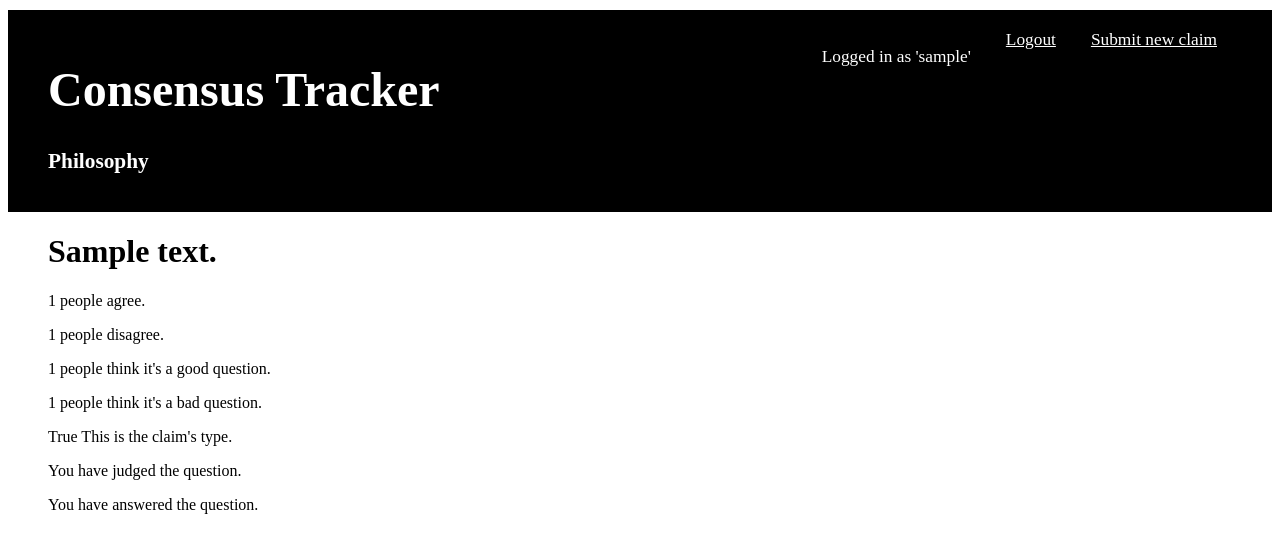
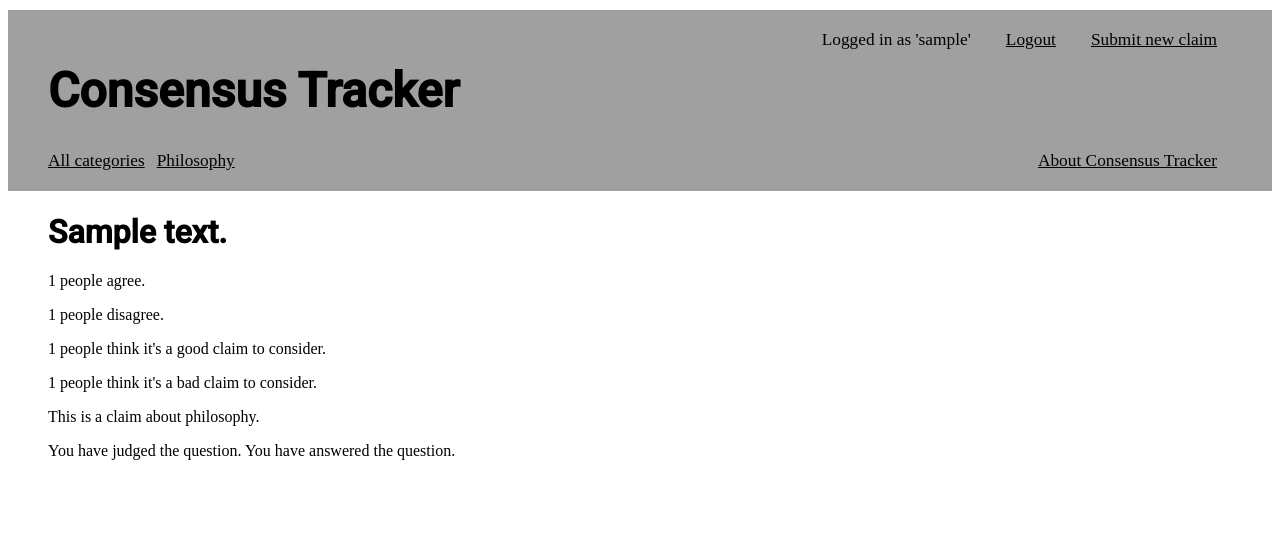
Before and after one commit to sgoedecke/consensus, a Django app: page /claim/1/ in a window 1280 px wide. Shown: the top 553 px of the page. Run offline with Django 3.2, Linux system fonts and the light colour scheme; a user stored in the database is signed in; tables that the repository leaves empty hold one stand-in row (values such as "Sample post"); some libraries are stand-ins or nearby versions.

Commit message:
Significant UI and bug fixing upgrade.

```diff
--- a/consensus/settings.py
+++ b/consensus/settings.py
@@ -123,3 +123,5 @@ STATIC_URL = '/static/'
 STATIC_ROOT = os.path.join(BASE_DIR, 'static')
 
 LOGIN_REDIRECT_URL = '/'
+
+AUTH_PROFILE_MODULE = 'survey.UserProfile'
--- a/survey/models.py
+++ b/survey/models.py
@@ -7,6 +7,21 @@ from django.contrib.auth.models import User
 
 # Create your models here.
 
+class UserProfile(models.Model):
+	user = models.ForeignKey(User, unique=True)
+	viewing = models.CharField(max_length=100, blank=True)
+
+	def switch(self):
+		if self.viewing == " ":
+			self.viewing = "philosophy"
+		else:
+			self.viewing = " "
+		self.save()
+
+	def __str__(self):
+		return self.user
+
+User.profile = property(lambda u: UserProfile.objects.get_or_create(user=u)[0]) #magic to auto-create a UP
 
 
 class Claim(models.Model):
@@ -17,10 +32,15 @@ class Claim(models.Model):
 	nays = models.IntegerField()
 	upvotes = models.IntegerField()
 	downvotes = models.IntegerField()
+	score = models.IntegerField(default=0)
 	type = models.BooleanField("Is this philosophy?")	#Yes for phil, no for empty
 
 	voters = models.ManyToManyField(User, related_name='+')
 	answerers = models.ManyToManyField(User, related_name='+')
+
+	def save(self):
+		self.score = (self.yeas + self.nays) - (2 * self.downvotes)
+		super(Claim,self).save()
 
 	def publish(self):
 		self.save()
--- a/survey/static/css/survey.css
+++ b/survey/static/css/survey.css
@@ -1,17 +1,20 @@
+@import url(https://fonts.googleapis.com/css?family=Roboto:400,500);
+
 .page-header {
-    background-color: #000000;
+    background-color: #A0A0A0;
     margin-top: 10;
+    /*font-family: 'Roboto';*/
     padding: 20px 20px 20px 40px;
 }
 
 .page-header h1, .page-header h1 a, .page-header h1 a:visited, .page-header h1 a:active {
-    color: #ffffff;
+    color: #000000;
     font-size: 36pt;
     text-decoration: none;
 }
 
 .page-header h2, .page-header h2 a, .page-header h2 a:visited, .page-header h2 a:active {
-    color: #ffffff;
+    color: #000000;
     font-size: 16pt;
     text-decoration: none;
     text-align: left;
@@ -22,15 +25,24 @@
 }
 
 h1, h2, h3, h4 {
-    font-family: 'Raleway';
+    font-family: 'Roboto';
 }
 
 .date {
     color: #000000;
 }
 
-.save {
+.about {
     float: right;
+    margin-right: 35px;
+    font-size: 13pt;
+    color: #000000;
+}
+
+.categories, .categories:visited {
+    color: #000000;
+    font-size: 13pt;
+    text-align: left;
 }
 
 .post-form textarea, .post-form input {
@@ -38,7 +50,7 @@ h1, h2, h3, h4 {
 }
 
 .top-menu, .top-menu:hover, .top-menu:visited {
-    color: #ffffff;
+    color: #000000;
     float: right;
     font-size: 13pt;
     margin-right: 35px;
@@ -51,6 +63,25 @@ h1, h2, h3, h4 {
     margin-bottom: 7px;
 }
 
-.claim h1 a, .claim h1 a:visited {
-    color: #000000;
+.vote {
+    color: #003380;
+    text-align: left;
+	font-size: 15pt;
+    margin-bottom: 7px;
 }
+
+.vote_count {
+    color: #666666;
+    text-align: left;
+	font-size: 15pt;
+    margin-bottom: 7px;
+}
+
+
+
+.report {
+    color: #800000;
+    text-align: left;
+	font-size: 15pt;
+    margin-bottom: 7px;
+}
--- a/survey/templates/survey/base.html
+++ b/survey/templates/survey/base.html
@@ -2,9 +2,6 @@
 <html>
 <head>
 	<title>Consensus Tracker</title>
-	<dlink rel="stylesheet" href="//maxcdn.bootstrapcdn.com/bootstrap/3.2.0/css/bootstrap.min.css">
-	<dlink rel="stylesheet" href="//maxcdn.bootstrapcdn.com/bootstrap/3.2.0/css/bootstrap-theme.min.css">
-	<link href='//fonts.googleapis.com/css?family=Lobster&subset=latin,latin-ext' rel='stylesheet' type='text/css'>
 	<link rel="stylesheet" href="{% static 'css/survey.css' %}">
 </head>
 <body>
@@ -12,20 +9,25 @@
     	{% if user.is_authenticated %}
 		<a href="{% url 'claim_new' %}" class="top-menu">Submit new claim</a>
 		<a href="{% url 'django.contrib.auth.views.logout' %}"class="top-menu">Logout</a>
-		<p class="top-menu">Logged in as '{{ user.username }}' </p>
+		<span class="top-menu">Logged in as '{{ user.username }}' </span>
 		{% else %}
 		<a href="{% url 'django.contrib.auth.views.login' %}" class="top-menu">Login</a>
 		<a href="{% url 'register' %}" class="top-menu">Register</a>
 		{% endif %}
         <h1><a href="{% url 'claim_list' type=0 %}">Consensus Tracker</a></h1>
-       	<h2><a href="{% url 'claim_list' type=1 %}">Philosophy</a></h2>
+
+        <a href="{% url 'claim_list' type=0 %}" class="categories">All categories</a> &nbsp;
+        <a href="{% url 'claim_list' type=1 %}" class="categories">Philosophy</a>
+
+
+        <a href = "{% url 'about' %}" class="about">About Consensus Tracker</a>
     </div>
     <div class="content container">
         <div class="row">
-            <div class="col-md-8">
+
             {% block content %}
             {% endblock %}
-            </div>
+
         </div>
     </div>
 <body>
--- a/survey/templates/survey/claim_detail.html
+++ b/survey/templates/survey/claim_detail.html
@@ -5,27 +5,27 @@
 	<h1>{{ claim.text }}</h1>
 	<p>{{ claim.yeas }} people agree.</p>
 	<p>{{ claim.nays }} people disagree.</p>
-	<p>{{ claim.upvotes }} people think it's a good question.</p>
-	<p>{{ claim.downvotes }} people think it's a bad question.</p>
-	<p>{{ claim.type }} This is the claim's type.</p>
+	<p>{{ claim.upvotes }} people think it's a good claim to consider.</p>
+	<p>{{ claim.downvotes }} people think it's a bad claim to consider.</p>
+	<p>{% if claim.type %}This is a claim about philosophy. {% endif %}</p>
 </div>
-
+    	{% if user.is_authenticated %}
 <div>
     <form method="GET" class="post-form">{% csrf_token %}
         {{ form.as_p }}
         {% if user not in claim.voters.all %}
-        <button type="submit" class="btn" value="Click" name="upvote">This is a good question.</button>
-        <button type="submit" class="btn" value="Click" name="downvote">This is a bad question.</button>
+        <!-- <button type="submit" class="btn" value="Click" name="upvote">Interesting claim.</button> -->
+        <button type="submit" class="btn" value="Click" name="downvote">Report this claim.</button>
         {% else %}
-        <p>You have judged the question.</p>
+        You have judged the question.
         {% endif %}
         {% if user not in claim.answerers.all %}
         <button type="submit" class="btn" value="Click" name="yea">I agree!</button>
         <button type="submit" class="btn" value="Click" name="nay">I disagree!</button>
         {% else %}
-        <p>You have answered the question.</p>
+        You have answered the question.
         {% endif %}
     </form>
 </div>
-
+	{% endif %}
 {% endblock %}
--- a/survey/templates/survey/claim_vote.html
+++ /dev/null
@@ -1,5 +0,0 @@
-{% extends 'survey/base.html' %}
-
-{%block content %}
-Guess I need a template?
-{%end block%}
--- a/survey/urls.py
+++ b/survey/urls.py
@@ -7,4 +7,5 @@ urlpatterns = [
     url(r'^claim/new/$', views.claim_new, name='claim_new'),
     url(r'^claim/(?P<pk>\d+)/(?P<vote>\w+)$', views.claim_list, name='claim_list'),
     url(r'^(?P<type>\d+)$', views.claim_list, name='claim_list'),
+    url(r'^about/$', views.about, name='about')
 ]
--- a/survey/views.py
+++ b/survey/views.py
@@ -20,36 +20,59 @@ def claim_list(request, vote = ' ', pk=0, type=False):
 
 	#handle weird setting of type to '1' so urls recognises it
 
-	if type == '1':
-		type = True
+	if request.user.is_authenticated():
+		if type == '1':
+			viewing_category = "philosophy"
+			type = True
+		elif type == '0':
+			viewing_category = " "
+		else:
+			viewing_category = request.user.profile.viewing
+
+		if request.user.profile.viewing != viewing_category:
+			request.user.profile.switch()
+	else:
+		if type == '1':
+			viewing_category = "philosophy"
+			type = True
+		else:
+			viewing_category = " "
+
 
 	#handle votes if needed
+	if request.user.is_authenticated():
+		if vote != ' ':
+			claim = get_object_or_404(Claim,pk=pk)
+			type = claim.type
+			if request.user not in claim.voters.all():
+				if vote == 'upvote':
+					claim.upvotes = claim.upvotes + 1
+					claim.voters.add(request.user)
+				if vote == 'downvote':
+					claim.downvotes = claim.downvotes + 1
+					claim.voters.add(request.user)
+			if request.user not in claim.answerers.all():
+				if vote == 'yea':
+					claim.yeas = claim.yeas + 1
+					claim.answerers.add(request.user)
+				if vote == 'nay':
+					claim.nays = claim.nays + 1
+					claim.answerers.add(request.user)
+			claim.save()
 
-	if vote != ' ':
-		claim = get_object_or_404(Claim,pk=pk)
-		type = claim.type
-		if request.user not in claim.voters.all():
-			if vote == 'upvote':
-				claim.upvotes = claim.upvotes + 1
-				claim.voters.add(request.user)
-			if vote == 'downvote':
-				claim.downvotes = claim.downvotes + 1
-				claim.voters.add(request.user)
-		if request.user not in claim.answerers.all():
-			if vote == 'yea':
-				claim.yeas = claim.yeas + 1
-				claim.answerers.add(request.user)
-			if vote == 'nay':
-				claim.nays = claim.nays + 1
-				claim.answerers.add(request.user)
-		claim.save()
 
 	#display claim list
-	if type == True:
+	if request.user.is_authenticated():
+
+		user_profile = request.user.profile
+		user_viewing = user_profile.viewing
+	else:
+		user_viewing = viewing_category
+	if user_viewing == "philosophy":
 		print "******** GETTING PHIL CLAIMS ****"
-		claims = Claim.objects.filter(type=True).order_by('-upvotes')
+		claims = Claim.objects.filter(type=True).order_by('-score')
 	else:
-		claims = Claim.objects.order_by('-upvotes')
+		claims = Claim.objects.order_by('-score')
 	print type
 	return render(request, 'survey/claim_list.html', {'claims': claims})
 
@@ -108,3 +131,6 @@ def register(request):
 	else:
 		form = UserCreationForm()
 	return render(request, "registration/register.html", {'form': form,})
+
+def about(request):
+	return render(request, "survey/about.html")
```
Also changed, not shown: survey/templates/survey/about.html (added, +22 -0 lines), survey/templates/survey/claim_list.html (+18 -11 lines), survey/migrations/0010_userprofile.py (added), survey/migrations/0011_auto_20160608_0649.py (added), survey/migrations/0012_claim_score.py (added).
